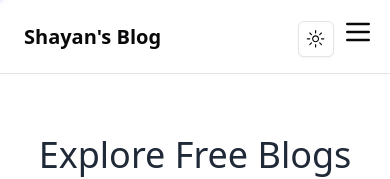
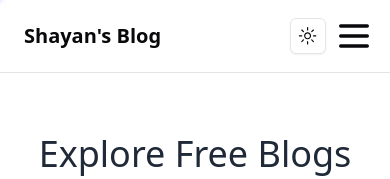
Before and after one commit to iamshayan40/Blog_Web, a Next.js app: page / in a window 390 px wide. Shown: the top 179 px of the page. Built offline with nearby package versions, Linux system fonts and the light colour scheme.

Commit message:
Added Dynamic Routing

```diff
--- a/app/blog/page.js
+++ b/app/blog/page.js
@@ -14,7 +14,6 @@ const blogs = fs.readdirSync("content").map((file) => {
 console.log("All Blogs: ", blogs); // Debugging: Print blogs array
 
 function Blog() {
-
   return (
     <div className="container mx-auto p-4">
       <h1 className="text-4xl font-bold mb-8 dark:text-white">Blogs</h1>
@@ -43,6 +42,7 @@ function Blog() {
                 <div className="flex justify-end">
                   <Link
                     href={`/blogpost/${blog.slug}`}
+                    as={`/blogpost/${blog.slug}`}
                     className="px-5 py-1.5 text-white dark:text-white font-medium border rounded-sm border-white hover:bg-blue-700 transition-colors duration-300"
                   >
                     Full Blog
--- a/components/ui/Navbar.js
+++ b/components/ui/Navbar.js
@@ -72,14 +72,14 @@ const Navbar = () => {
             <ModeToggle />
           </div>
         </div>
-        <div className="md:hidden">
-          <span className="mx-2">
-            <ModeToggle />
+      <div className="md:hidden flex items-center">
+          <span className="mx-2 relative">
+       <ModeToggle />
           </span>
           <Sheet>
-            <SheetTrigger className="focus:outline-none">
+            <SheetTrigger className="focus:outline-none relative top-0 right-0">
               <svg
-                className="w-8 h-8"
+                className="w-10 h-10"
                 fill="none"
                 stroke="currentColor"
                 viewBox="0 0 24 24"
```
Lines whose indentation alone changed are shown as unchanged.
